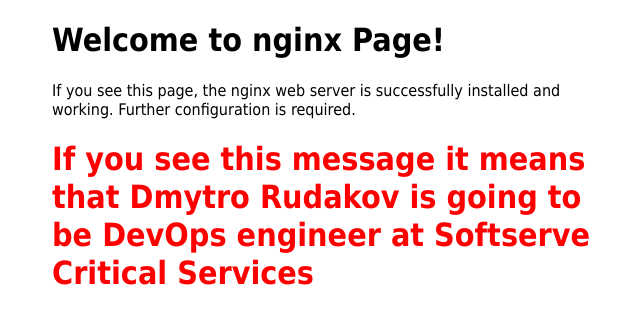
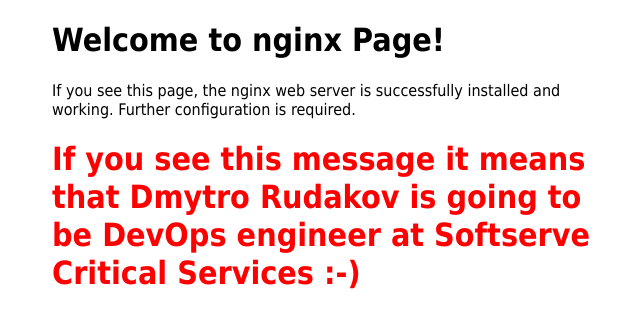
Before and after one commit to DimitryRd/terraform_automation_example, a plain HTML site: page terraform/index.html in a window 1280 px wide. Shown: the top 311 px of the page, 308-948 px from the left. Drawn offline with Linux system fonts and the light colour scheme.

```diff
--- a/terraform/index.html
+++ b/terraform/index.html
@@ -16,7 +16,7 @@
 working. Further configuration is required.</p>
 
 <h1 style="color:red;">If you see this message it means that Dmytro Rudakov is going to be DevOps engineer
-    at Softserve Critical Services</h2>
+    at Softserve Critical Services :-)</h2>
     <ul><h3>DevOps books that I have read</h3>
         <li><a href="https://leanpub.com/testingindevops">A Practical Guide to Testing in DevOps</a></li>
         <li><a href="https://www.ozon.ru/context/detail/id/32211144/">Project Phoenix</a></li>
```
Also changed, not shown: 9 other files.
